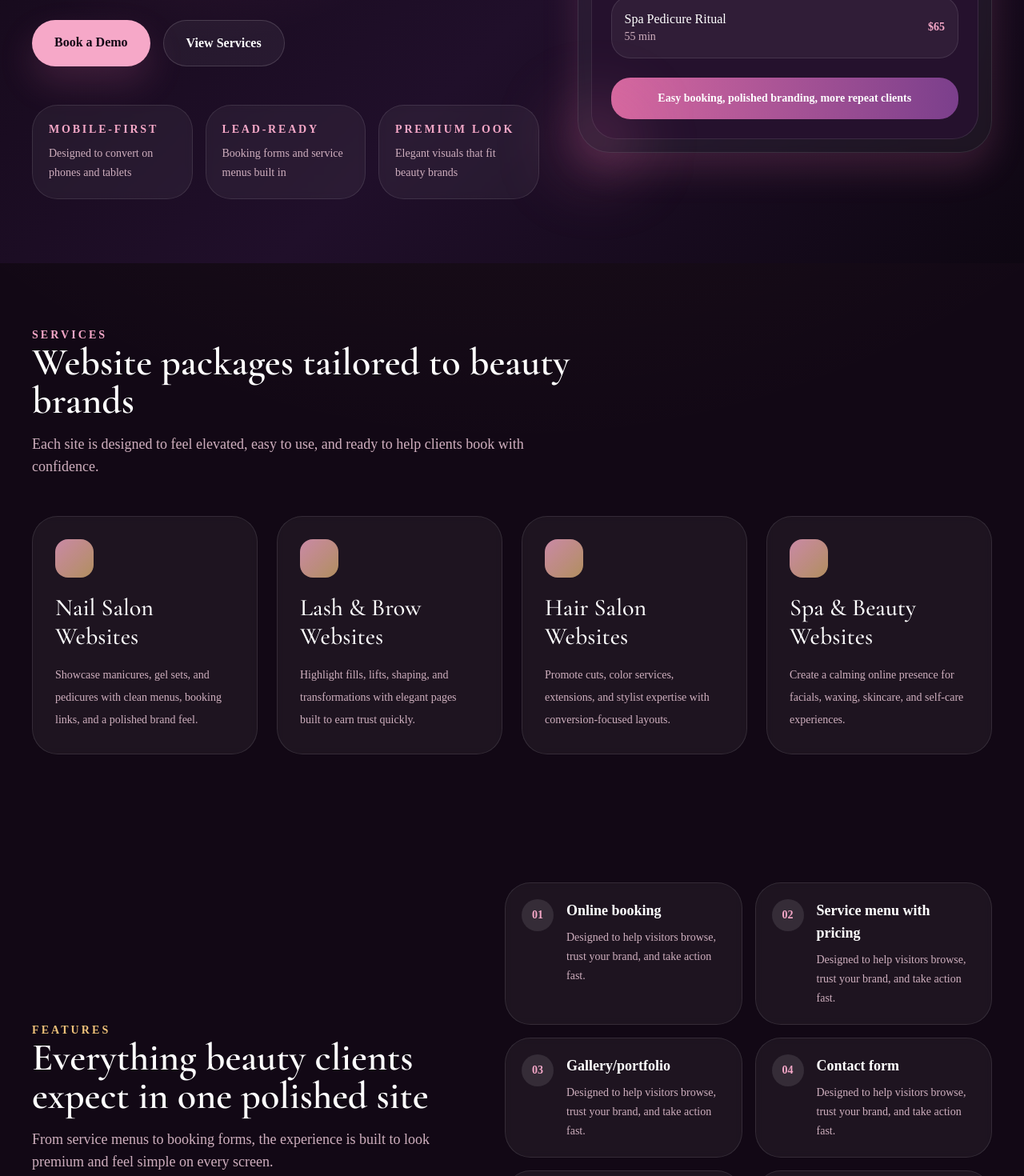
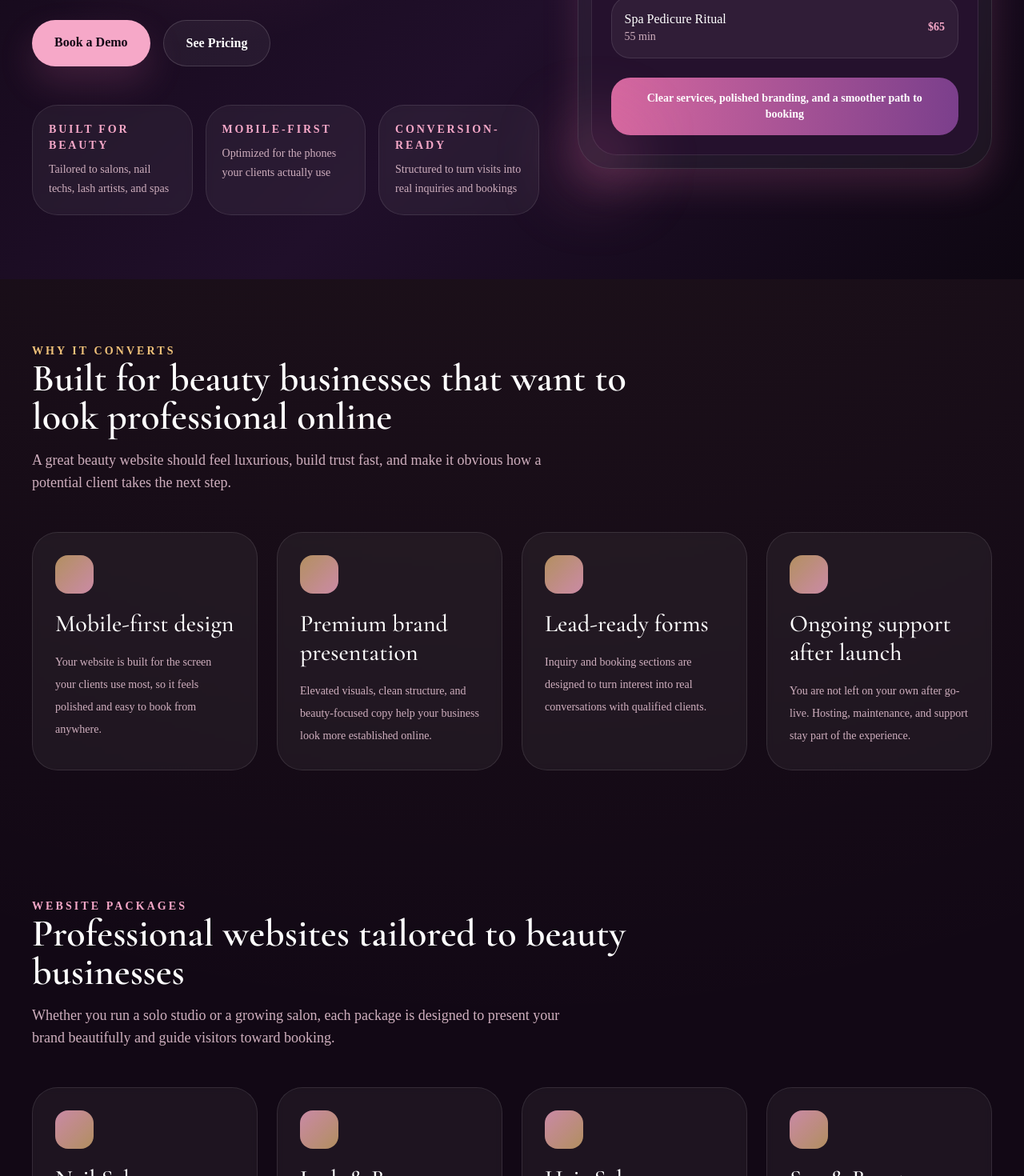
Before and after one commit to juanv8964/BeautySite, a Next.js app: page / in a window 1280 px wide. Shown: the part 540-2010 px from the top of the page at 80% size. Built offline with nearby package versions, Linux system fonts and the light colour scheme.

Commit message:
Updated Styling

```diff
--- a/app/page.tsx
+++ b/app/page.tsx
@@ -1,21 +1,29 @@
 import { ContactSection } from "@/components/contact-section";
+import { FaqSection } from "@/components/faq-section";
 import { FeaturesSection } from "@/components/features-section";
+import { FinalCtaSection } from "@/components/final-cta-section";
 import { Footer } from "@/components/footer";
 import { GallerySection } from "@/components/gallery-section";
 import { Header } from "@/components/header";
 import { HeroSection } from "@/components/hero-section";
 import { PricingSection } from "@/components/pricing-section";
+import { ProcessSection } from "@/components/process-section";
 import { ServicesSection } from "@/components/services-section";
+import { TrustSignalsSection } from "@/components/trust-signals-section";
 
 export default function Home() {
   return (
     <main className="overflow-x-hidden">
       <Header />
       <HeroSection />
+      <TrustSignalsSection />
       <ServicesSection />
       <FeaturesSection />
       <PricingSection />
+      <ProcessSection />
       <GallerySection />
+      <FaqSection />
+      <FinalCtaSection />
       <ContactSection />
       <Footer />
     </main>
--- a/components/contact-section.tsx
+++ b/components/contact-section.tsx
@@ -38,7 +38,7 @@ const plans = ["Plan A", "Plan B", "Plan C"];
 export function ContactSection() {
   const [formData, setFormData] = useState<FormData>(initialFormData);
   const [errors, setErrors] = useState<FormErrors>({});
-  const [submittedEntries, setSubmittedEntries] = useState<FormData[]>([]);
+  const [, setSubmittedEntries] = useState<FormData[]>([]);
   const [successMessage, setSuccessMessage] = useState("");
   const [errorMessage, setErrorMessage] = useState("");
   const [isSubmitting, setIsSubmitting] = useState(false);
@@ -142,18 +142,19 @@ export function ContactSection() {
               Book a demo
             </p>
             <h2 className="mt-4 font-display text-5xl text-white">
-              Let&apos;s build a site that matches your brand
+              Let&apos;s build a website that helps clients trust you faster
             </h2>
             <p className="mt-5 text-base leading-7 text-muted">
-              Share your business details and preferred package, and your future
-              salon website can be tailored around your services, style, and goals.
+              Tell us about your business, services, and goals, and we&apos;ll map
+              out the best package for a premium website that feels polished and
+              ready to convert.
             </p>
             <div className="mt-8 grid gap-4 sm:grid-cols-2">
               {[
-                "Online booking integration ready",
-                "Service menu and pricing sections",
-                "Mobile-first layout and contact capture",
-                "Easy to connect to a backend later",
+                "Mobile-first design for beauty clients",
+                "Service, pricing, and inquiry sections",
+                "Lead-ready forms built into the site",
+                "Support after launch so you are not left guessing",
               ].map((item) => (
                 <div key={item} className="rounded-[1.5rem] border border-white/10 bg-white/5 p-4">
                   <p className="text-sm leading-6 text-muted">{item}</p>
@@ -161,9 +162,10 @@ export function ContactSection() {
               ))}
             </div>
             <div className="mt-8 rounded-[1.75rem] border border-gold/20 bg-gold/10 p-5">
-              <p className="text-sm font-semibold text-gold">Location block placeholder</p>
+              <p className="text-sm font-semibold text-gold">What happens next</p>
               <p className="mt-2 text-sm leading-6 text-muted">
-                Add a Google Maps embed or service area section here when you connect real business details.
+                After you submit, you&apos;ll hear back within one business day to
+                talk through your package, timeline, and next steps.
               </p>
             </div>
           </div>
@@ -246,7 +248,7 @@ export function ContactSection() {
                 </p>
               ) : null}
               <p className="text-xs uppercase tracking-[0.18em] text-muted">
-                Local state entries saved: {submittedEntries.length}
+                You&apos;ll get a reply within one business day.
               </p>
             </form>
           </div>
--- /dev/null
+++ b/components/faq-section.tsx
@@ -0,0 +1,59 @@
+const faqs = [
+  {
+    question: "How long does a website take?",
+    answer:
+      "Most websites can be planned, built, and launched within a few weeks depending on your content and package.",
+  },
+  {
+    question: "Do you provide hosting?",
+    answer:
+      "Yes. Hosting and ongoing maintenance can be included so your site stays live, secure, and supported.",
+  },
+  {
+    question: "Can I request edits after launch?",
+    answer:
+      "Yes. Ongoing support is available for updates, refinements, and routine changes after your site goes live.",
+  },
+  {
+    question: "Can you redesign my current website?",
+    answer:
+      "Yes. Existing beauty websites can be refreshed into a more modern, premium, and conversion-focused experience.",
+  },
+  {
+    question: "Do I need professional photos?",
+    answer:
+      "No, but strong photos always help. If you have quality phone photos of your work, those can still be a great starting point.",
+  },
+  {
+    question: "How do payments work?",
+    answer:
+      "Payment depends on the package you choose. You can either pay an upfront setup plus a lower monthly fee, or choose the monthly option with no setup cost.",
+  },
+];
+
+export function FaqSection() {
+  return (
+    <section>
+      <div className="section-shell">
+        <div className="max-w-3xl">
+          <p className="text-sm font-semibold uppercase tracking-[0.22em] text-gold">
+            FAQ
+          </p>
+          <h2 className="section-heading">Common questions before you book</h2>
+          <p className="section-copy">
+            Clear answers help make the next step feel easier, especially if this
+            is your first time investing in a professional website.
+          </p>
+        </div>
+        <div className="mt-12 grid gap-5 lg:grid-cols-2">
+          {faqs.map((faq) => (
+            <article key={faq.question} className="glass-card p-7">
+              <h3 className="font-display text-3xl text-white">{faq.question}</h3>
+              <p className="mt-4 text-sm leading-7 text-muted">{faq.answer}</p>
+            </article>
+          ))}
+        </div>
+      </div>
+    </section>
+  );
+}
--- a/components/features-section.tsx
+++ b/components/features-section.tsx
@@ -1,10 +1,33 @@
 const features = [
-  "Online booking",
-  "Service menu with pricing",
-  "Gallery/portfolio",
-  "Contact form",
-  "Google Maps/location section",
-  "Mobile-friendly design",
+  {
+    title: "Online booking",
+    description: "Let clients schedule appointments 24/7 without back-and-forth DMs.",
+  },
+  {
+    title: "Service menu with pricing",
+    description:
+      "Clearly display your services, pricing, and booking options so clients know exactly what to choose.",
+  },
+  {
+    title: "Gallery/portfolio",
+    description:
+      "Showcase your best work and build trust before a client ever messages you.",
+  },
+  {
+    title: "Contact form",
+    description:
+      "Capture serious inquiries directly from your website and follow up quickly.",
+  },
+  {
+    title: "Google Maps/location section",
+    description:
+      "Help clients find your salon, service area, or studio location with confidence.",
+  },
+  {
+    title: "Mobile-friendly design",
+    description:
+      "Give visitors a smooth experience on the device they use most: their phone.",
+  },
 ];
 
 export function FeaturesSection() {
@@ -17,23 +40,23 @@ export function FeaturesSection() {
           </p>
           <h2 className="section-heading">Everything beauty clients expect in one polished site</h2>
           <p className="section-copy">
-            From service menus to booking forms, the experience is built to look
-            premium and feel simple on every screen.
+            Every section is written and structured to help visitors trust your
+            brand faster and feel ready to book.
           </p>
         </div>
         <div className="grid gap-4 sm:grid-cols-2">
           {features.map((feature, index) => (
             <div
-              key={feature}
+              key={feature.title}
               className="glass-card flex items-start gap-4 p-5"
             >
               <div className="flex h-10 w-10 shrink-0 items-center justify-center rounded-full bg-white/10 text-sm font-semibold text-blush">
                 {String(index + 1).padStart(2, "0")}
               </div>
               <div>
-                <h3 className="text-lg font-semibold text-white">{feature}</h3>
+                <h3 className="text-lg font-semibold text-white">{feature.title}</h3>
                 <p className="mt-2 text-sm leading-6 text-muted">
-                  Designed to help visitors browse, trust your brand, and take action fast.
+                  {feature.description}
                 </p>
               </div>
             </div>
--- /dev/null
+++ b/components/final-cta-section.tsx
@@ -0,0 +1,32 @@
+export function FinalCtaSection() {
+  return (
+    <section>
+      <div className="section-shell">
+        <div className="glass-card overflow-hidden rounded-[2.5rem] p-8 shadow-glow sm:p-10 lg:p-14">
+          <div className="grid gap-8 lg:grid-cols-[1fr_auto] lg:items-center">
+            <div>
+              <p className="text-sm font-semibold uppercase tracking-[0.22em] text-blush">
+                Final Step
+              </p>
+              <h2 className="mt-4 font-display text-5xl text-white sm:text-6xl">
+                Ready to upgrade your beauty brand online?
+              </h2>
+              <p className="mt-5 max-w-3xl text-base leading-8 text-muted sm:text-lg">
+                Book a demo and let&apos;s build a website that helps clients trust
+                you before they ever walk in.
+              </p>
+            </div>
+            <div>
+              <a
+                href="#contact"
+                className="inline-flex rounded-full bg-blush px-8 py-4 text-base font-semibold text-base shadow-glow transition hover:bg-[#ffc1da]"
+              >
+                Book a Demo
+              </a>
+            </div>
+          </div>
+        </div>
+      </div>
+    </section>
+  );
+}
--- a/components/hero-section.tsx
+++ b/components/hero-section.tsx
@@ -4,14 +4,14 @@ export function HeroSection() {
       <div className="section-shell grid gap-12 pt-16 lg:grid-cols-[1.1fr_0.9fr] lg:items-center lg:pt-24">
         <div>
           <div className="mb-6 inline-flex rounded-full border border-gold/30 bg-gold/10 px-4 py-2 text-sm text-gold">
-            Premium websites for modern beauty businesses
+            Premium websites for beauty businesses ready to grow
           </div>
           <h1 className="max-w-3xl font-display text-5xl font-semibold leading-none text-white sm:text-6xl lg:text-7xl">
-            Book More Clients With a Website That Works
+            Luxury Websites for Beauty Brands That Want More Bookings
           </h1>
           <p className="mt-6 max-w-2xl text-lg leading-8 text-muted sm:text-xl">
-            A modern booking website for nail techs, salons, lash artists, and
-            beauty professionals.
+            Premium, mobile-first beauty websites built to earn trust, showcase
+            your work, and turn more visitors into booked appointments.
           </p>
           <div className="mt-10 flex flex-col gap-4 sm:flex-row">
             <a
@@ -21,17 +21,17 @@ export function HeroSection() {
               Book a Demo
             </a>
             <a
-              href="#services"
+              href="#pricing"
               className="rounded-full border border-white/15 bg-white/5 px-7 py-4 text-center text-base font-semibold text-white transition hover:border-blush/50 hover:bg-white/10"
             >
-              View Services
+              See Pricing
             </a>
           </div>
           <div className="mt-12 grid gap-4 sm:grid-cols-3">
             {[
-              ["Mobile-first", "Designed to convert on phones and tablets"],
-              ["Lead-ready", "Booking forms and service menus built in"],
-              ["Premium look", "Elegant visuals that fit beauty brands"],
+              ["Built for beauty", "Tailored to salons, nail techs, lash artists, and spas"],
+              ["Mobile-first", "Optimized for the phones your clients actually use"],
+              ["Conversion-ready", "Structured to turn visits into real inquiries and bookings"],
             ].map(([title, copy]) => (
               <div key={title} className="glass-card p-5">
                 <p className="text-sm font-semibold uppercase tracking-[0.2em] text-blush">
@@ -48,10 +48,10 @@ export function HeroSection() {
               <div className="mb-6 flex items-center justify-between">
                 <div>
                   <p className="font-display text-3xl text-white">Luxe Nail Studio</p>
-                  <p className="text-sm text-muted">Booking experience preview</p>
+                  <p className="text-sm text-muted">A booking-ready beauty website preview</p>
                 </div>
                 <div className="rounded-full border border-gold/30 bg-gold/10 px-3 py-1 text-xs font-medium text-gold">
-                  Live style
+                  Premium build
                 </div>
               </div>
               <div className="space-y-4">
@@ -73,7 +73,7 @@ export function HeroSection() {
                 ))}
               </div>
               <div className="mt-6 rounded-[1.5rem] bg-gradient-to-r from-rose to-plum px-5 py-4 text-center text-sm font-semibold text-white">
-                Easy booking, polished branding, more repeat clients
+                Clear services, polished branding, and a smoother path to booking
               </div>
             </div>
           </div>
--- a/components/pricing-section.tsx
+++ b/components/pricing-section.tsx
@@ -3,20 +3,44 @@ const plans = [
     name: "Plan A",
     price: "$500 setup + $50/month",
     description:
-      "Ideal for salon owners who want a professionally built website with a lower ongoing cost.",
+      "Best for business owners who want to pay upfront and keep monthly costs low.",
+    features: [
+      "Custom website build",
+      "Mobile responsive design",
+      "Contact and booking form",
+      "Service menu and pricing section",
+      "Hosting and maintenance",
+      "Basic monthly support",
+    ],
   },
   {
     name: "Plan B",
     price: "$99/month, no upfront cost",
     description:
-      "A flexible subscription option for beauty pros who want to launch quickly without a setup payment.",
+      "Best for beauty pros who want to launch without a setup payment.",
     featured: true,
+    features: [
+      "No upfront setup payment",
+      "Website build included",
+      "Hosting and maintenance included",
+      "Monthly support",
+      "Launch-ready service and pricing pages",
+      "12-month minimum commitment",
+    ],
   },
   {
     name: "Plan C",
     price: "Custom package",
     description:
-      "Best for larger salons or brands that need custom pages, extra integrations, or unique features.",
+      "Best for larger salons or brands that need a more custom online setup.",
+    features: [
+      "Custom pages",
+      "Advanced integrations",
+      "Booking platform setup",
+      "Extra sections and features",
+      "Brand-specific strategy",
+      "Custom quote",
+    ],
   },
 ];
 
@@ -28,10 +52,10 @@ export function PricingSection() {
           <p className="text-sm font-semibold uppercase tracking-[0.22em] text-blush">
             Pricing
           </p>
-          <h2 className="section-heading">Simple pricing built for growing salons</h2>
+          <h2 className="section-heading">Clear pricing for beauty brands at every stage</h2>
           <p className="section-copy mx-auto">
-            Choose a starting point that fits your business now, with room to
-            upgrade later as your bookings grow.
+            Choose the package that matches how you want to launch now, with room
+            to scale as your business grows.
           </p>
         </div>
         <div className="mt-12 grid gap-6 lg:grid-cols-3">
@@ -52,11 +76,19 @@ export function PricingSection() {
               </div>
               <p className="mt-6 text-2xl font-semibold text-gold">{plan.price}</p>
               <p className="mt-4 text-sm leading-7 text-muted">{plan.description}</p>
+              <ul className="mt-6 space-y-3">
+                {plan.features.map((feature) => (
+                  <li key={feature} className="flex items-start gap-3 text-sm leading-6 text-muted">
+                    <span className="mt-2 h-2 w-2 rounded-full bg-blush" />
+                    <span>{feature}</span>
+                  </li>
+                ))}
+              </ul>
               <a
                 href="#contact"
                 className="mt-8 inline-flex rounded-full border border-white/15 bg-white/5 px-5 py-3 text-sm font-semibold text-white transition hover:border-blush/50 hover:bg-white/10"
               >
-                Choose {plan.name}
+                Book a Demo
               </a>
             </article>
           ))}
--- /dev/null
+++ b/components/process-section.tsx
@@ -0,0 +1,52 @@
+const steps = [
+  {
+    title: "Book a Demo",
+    description:
+      "Start with a quick conversation about your business, goals, and the kind of website you need.",
+  },
+  {
+    title: "Share Your Brand and Services",
+    description:
+      "We gather your service details, pricing, style direction, and any inspiration that fits your beauty brand.",
+  },
+  {
+    title: "We Build Your Website",
+    description:
+      "Your site is designed and structured to feel premium, mobile-friendly, and ready to turn visits into inquiries.",
+  },
+  {
+    title: "Launch and Support",
+    description:
+      "Once everything looks right, we launch your site and continue supporting updates, hosting, and maintenance.",
+  },
+];
+
+export function ProcessSection() {
+  return (
+    <section>
+      <div className="section-shell">
+        <div className="mx-auto max-w-3xl text-center">
+          <p className="text-sm font-semibold uppercase tracking-[0.22em] text-blush">
+            How It Works
+          </p>
+          <h2 className="section-heading">A simple launch process built for busy beauty pros</h2>
+          <p className="section-copy mx-auto">
+            You focus on your clients and your craft. We handle the website build
+            and help you get launched with confidence.
+          </p>
+        </div>
+        <div className="mt-12 grid gap-6 md:grid-cols-2 xl:grid-cols-4">
+          {steps.map((step, index) => (
+            <article key={step.title} className="glass-card p-7">
+              <div className="mb-5 flex h-12 w-12 items-center justify-center rounded-full bg-white/10 text-sm font-semibold text-gold">
+                {index + 1}
+              </div>
+              <h3 className="font-display text-3xl text-white">{step.title}</h3>
+              <p className="mt-4 text-sm leading-7 text-muted">{step.description}</p>
+            </article>
+          ))}
+        </div>
+      </div>
+    </section>
+  );
+}
--- a/components/services-section.tsx
+++ b/components/services-section.tsx
@@ -27,12 +27,12 @@ export function ServicesSection() {
       <div className="section-shell">
         <div className="max-w-3xl">
           <p className="text-sm font-semibold uppercase tracking-[0.22em] text-blush">
-            Services
+            Website Packages
           </p>
-          <h2 className="section-heading">Website packages tailored to beauty brands</h2>
+          <h2 className="section-heading">Professional websites tailored to beauty businesses</h2>
           <p className="section-copy">
-            Each site is designed to feel elevated, easy to use, and ready to
-            help clients book with confidence.
+            Whether you run a solo studio or a growing salon, each package is
+            designed to present your brand beautifully and guide visitors toward booking.
           </p>
         </div>
         <div className="mt-12 grid gap-6 md:grid-cols-2 xl:grid-cols-4">
--- /dev/null
+++ b/components/trust-signals-section.tsx
@@ -0,0 +1,52 @@
+const trustSignals = [
+  {
+    title: "Mobile-first design",
+    description:
+      "Your website is built for the screen your clients use most, so it feels polished and easy to book from anywhere.",
+  },
+  {
+    title: "Premium brand presentation",
+    description:
+      "Elevated visuals, clean structure, and beauty-focused copy help your business look more established online.",
+  },
+  {
+    title: "Lead-ready forms",
+    description:
+      "Inquiry and booking sections are designed to turn interest into real conversations with qualified clients.",
+  },
+  {
+    title: "Ongoing support after launch",
+    description:
+      "You are not left on your own after go-live. Hosting, maintenance, and support stay part of the experience.",
+  },
+];
+
+export function TrustSignalsSection() {
+  return (
+    <section>
+      <div className="section-shell">
+        <div className="max-w-3xl">
+          <p className="text-sm font-semibold uppercase tracking-[0.22em] text-gold">
+            Why It Converts
+          </p>
+          <h2 className="section-heading">
+            Built for beauty businesses that want to look professional online
+          </h2>
+          <p className="section-copy">
+            A great beauty website should feel luxurious, build trust fast, and
+            make it obvious how a potential client takes the next step.
+          </p>
+        </div>
+        <div className="mt-12 grid gap-6 md:grid-cols-2 xl:grid-cols-4">
+          {trustSignals.map((signal) => (
+            <article key={signal.title} className="glass-card p-7">
+              <div className="mb-5 h-12 w-12 rounded-2xl bg-gradient-to-br from-gold/70 to-blush/80" />
+              <h3 className="font-display text-3xl text-white">{signal.title}</h3>
+              <p className="mt-4 text-sm leading-7 text-muted">{signal.description}</p>
+            </article>
+          ))}
+        </div>
+      </div>
+    </section>
+  );
+}
```
